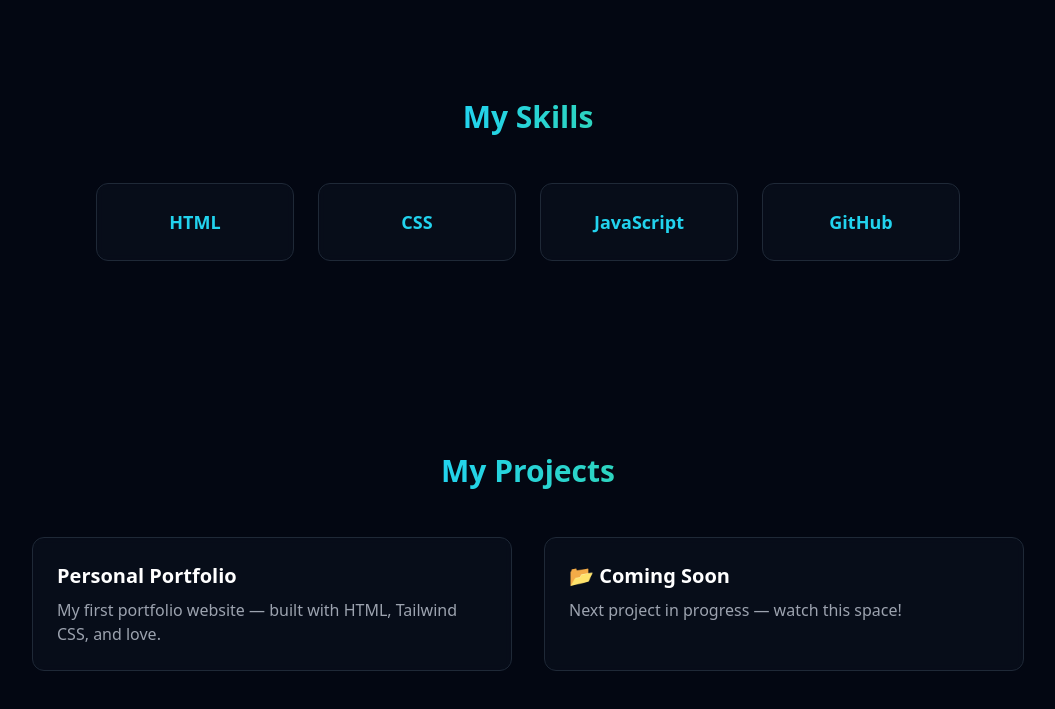
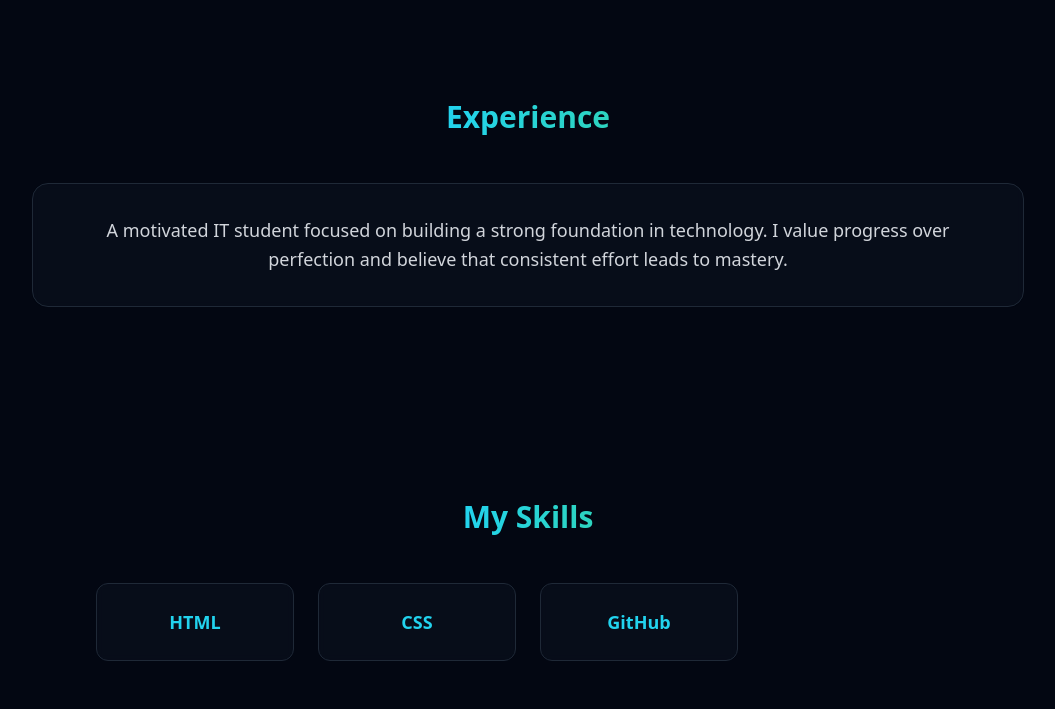
Before and after one commit to zyrousdelacruz33-arch/zyrous-github.io, a plain HTML site: page index.html in a window 1280 px wide. Shown: the part 1227-1936 px from the top of the page, without its empty margins (112-1167 px from the left). Drawn offline with nearby package versions, Linux system fonts and the light colour scheme.

Commit message:
Update index.html

```diff
--- a/index.html
+++ b/index.html
@@ -99,6 +99,17 @@
             </p>
         </div>
     </section>
+    <section id="about" class="max-w-5xl mx-auto px-4 py-24 fade-in-section">
+        <h2 class="text-3xl font-bold mb-12 text-center">
+            <span class="text-transparent bg-clip-text bg-gradient-to-r from-cyan-400 to-teal-400">Experience</span>
+        </h2>
+        <div class="bg-gray-900/40 backdrop-blur-sm p-8 rounded-2xl border border-gray-800 glow-border transition-all duration-300">
+            <p class="text-lg text-gray-300 leading-relaxed text-center">
+                 A motivated IT student focused on building a strong foundation in technology.
+                I value progress over perfection and believe that consistent effort leads to mastery.
+            </p>
+        </div>
+    </section>
 
     <!-- Skills Section -->
     <section id="skills" class="py-24 fade-in-section">
@@ -114,10 +125,7 @@
                 hover:border-cyan-500/50 hover:scale-105 transition-all duration-300 glow-border">
                 <h3 class="font-semibold text-cyan-400 text-lg">CSS</h3>
             </div>
-            <div class="bg-gray-900/40 backdrop-blur-sm p-6 rounded-xl border border-gray-800 text-center
-                hover:border-cyan-500/50 hover:scale-105 transition-all duration-300 glow-border">
-                <h3 class="font-semibold text-cyan-400 text-lg">JavaScript</h3>
-            </div>
+
             <div class="bg-gray-900/40 backdrop-blur-sm p-6 rounded-xl border border-gray-800 text-center
                 hover:border-cyan-500/50 hover:scale-105 transition-all duration-300 glow-border">
                 <h3 class="font-semibold text-cyan-400 text-lg">GitHub</h3>
```
